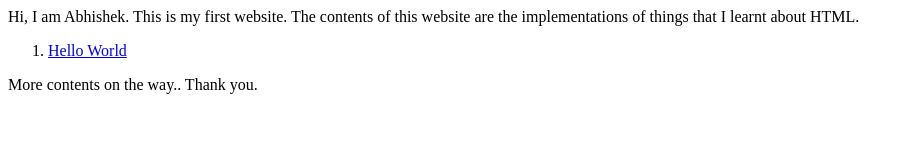
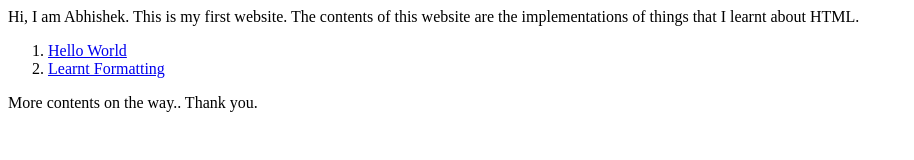
Before and after one commit to abhisaxena5694/my-website, a plain HTML site: page index.html in a window 1280 px wide. Shown: the whole page, without its empty margins (0-914 px from the left). Drawn offline with Linux system fonts and the light colour scheme.

Commit message:
Updated learntformatting

```diff
--- a/index.html
+++ b/index.html
@@ -6,6 +6,7 @@
     <p>Hi, I am Abhishek. This is my first website. The contents of this website are the implementations of things that I learnt about HTML.</p>
     <ol>
       <li><a href="http://abhisaxena5694.github.io/my-website/hello_world.html">Hello World</a></li>
+      <li><a href="https://github.com/abhisaxena5694/my-website/blob/gh-pages/learntformatting.html">Learnt Formatting</a></li>
     </ol>
     <p>More contents on the way.. Thank you.</p>
   </body>
```
